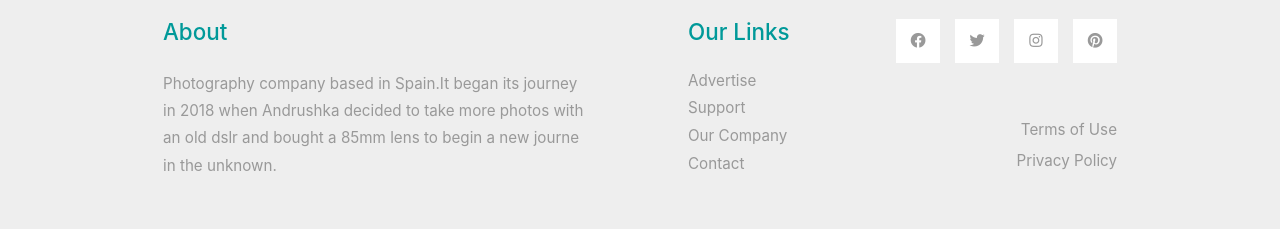
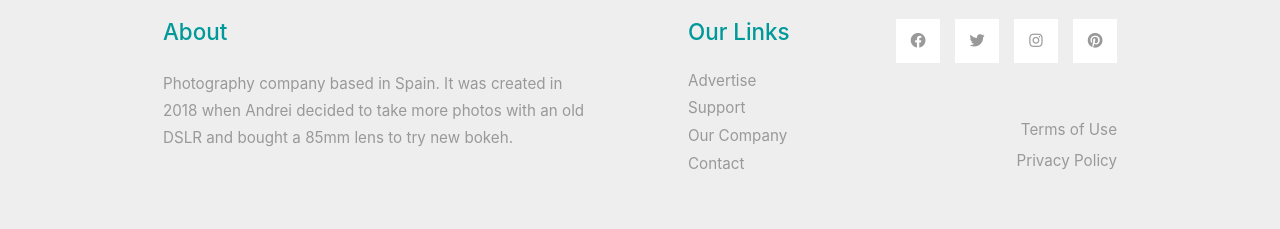
Before and after one commit to Andrushka91/AndrushkaPhotography, an Angular app: page / in a window 1280 px wide. Shown: the part 2151-2380 px from the top of the page. Built offline with nearby package versions, Linux system fonts and the light colour scheme.

Commit message:
correcting text

```diff
--- a/src/app/components/footer/footer.component.html
+++ b/src/app/components/footer/footer.component.html
@@ -3,8 +3,8 @@
         <div class="row">
             <div class="col-lg-6 col-md-12 col-12 px-5 mb-5">
                 <h3 class="tm-text-primary mb-4 tm-footer-title">About</h3>
-                <p>Photography company based in Spain.It began its journey in 2018 when
-                Andrushka decided to take more photos with an old dslr and bought a 85mm lens to begin a new journe in the unknown.
+                <p>Photography company based in Spain. It was created in 2018 when
+                Andrei decided to take more photos with an old DSLR and bought a 85mm lens to try new bokeh.
                 </p>
             </div>
             <div class="col-lg-3 col-md-6 col-sm-6 col-12 px-5 mb-5">
```
